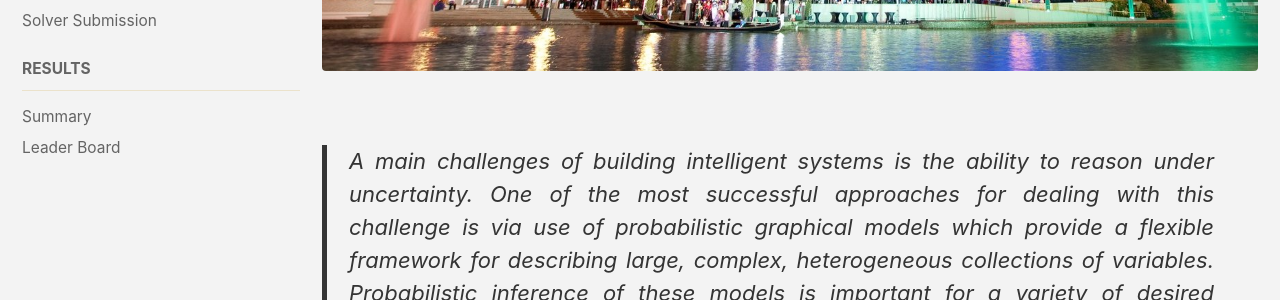
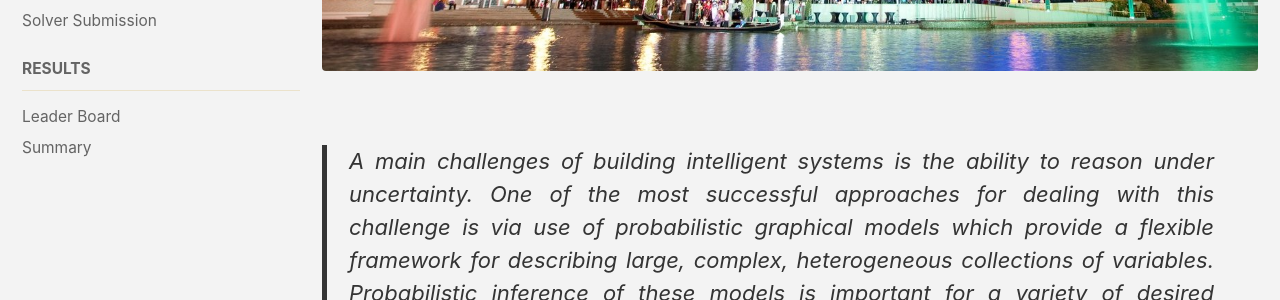
Before and after one commit to vibhavg1/uai-competition-dev, a Jekyll site: the page built from index.md, in a window 1280 px wide. Shown: the part 439-739 px from the top of the page. Built offline with Jekyll 4.4.1, drawn with Linux system fonts in a browser that asks for light colours; cached includes are drawn as plain includes; part of the change alters nothing that is shown.

```diff
--- a/_data/navigation.yml
+++ b/_data/navigation.yml
@@ -61,8 +61,8 @@ docs:
   - title: "Results"
     url: /results
     children:
+    - title: "Leader Board"
+      url: leaderboard
     - title: "Summary"
       url: summary
-    - title: "Leader Board"
-      url: leaderboard
 #https://personal.utdallas.edu/~vibhav.gogate/uai14-competition/leaders.html
```
